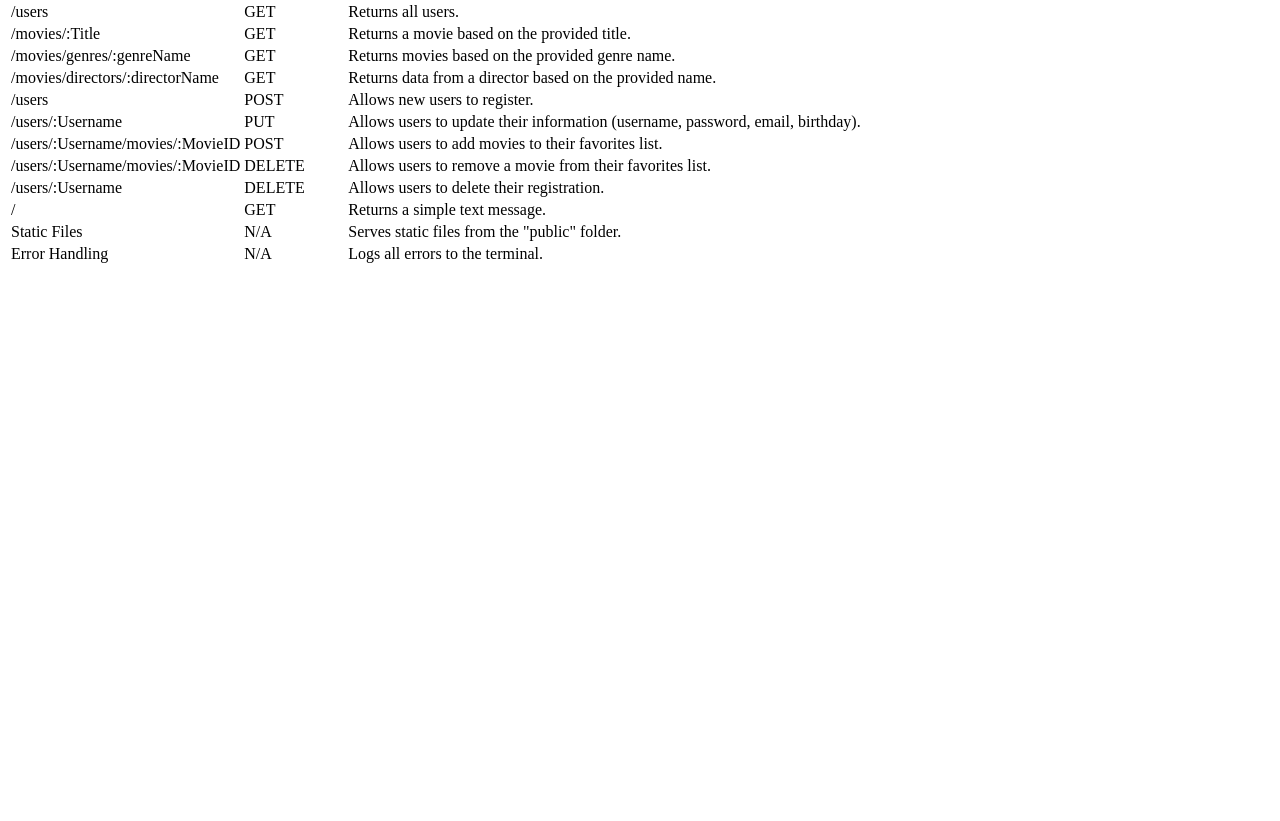
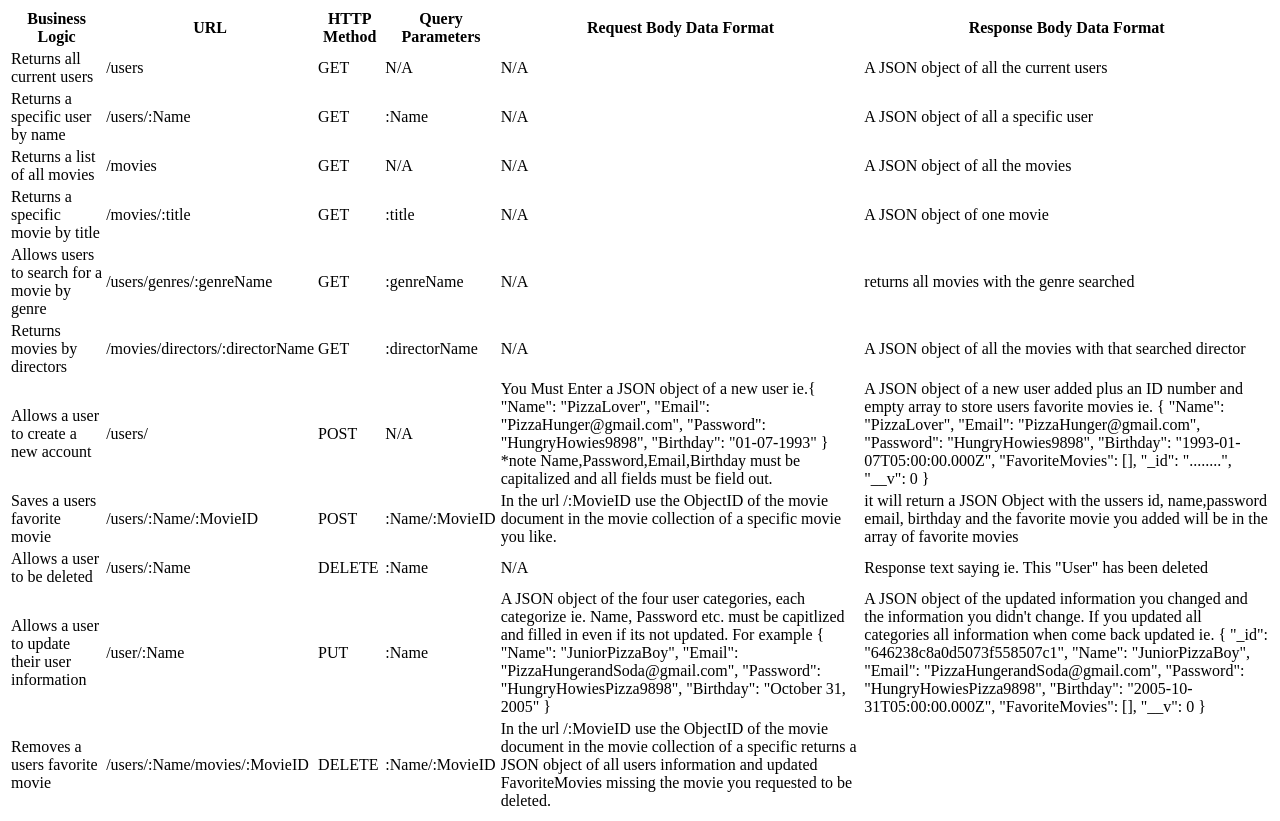
Before and after one commit to Bomtek9/movie_api, a website: page public/documentation.html in a window 1280 px wide. Shown: the part 176-997 px from the top of the page. Before the commit the page ends 800 px from the top, so only its background shows below. Drawn offline with Linux system fonts and the light colour scheme.

Commit message:
URL ENDpoints

```diff
--- a/public/documentation.html
+++ b/public/documentation.html
@@ -2,95 +2,164 @@
 <html lang="en">
 <head>
 	<meta charset="UTF-8">
+	<meta http-equiv="X-UA-Compatible" content="IE=edge">
 	<meta name="viewport" content="width=device-width, initial-scale=1.0">
-    <title>MyFlix Documentation</title>
+	<title>MyFlix App</title>
 </head>
 <body>
+	<section class="main-content">
 		<h1>MyFlix App</h1>
-
-    <p>This app is a “movies” web application. The web
-      application will provide users with access to information about different
-      movies, directors, and genres. Users will be able to sign up, update their
-      personal information, and create a list of their favorite movies.</p>
-
-
+		<p>This is a Api that allows users to sign up, update their personal information and make a list of their
+			favorite movies. This web application will provide users with an array of nostalgic movies, with the title,directors and
+			genre of the movies.
+		</p>
+	</section>
+	<h1>How To Use This API</h1>
 	<table>
 		<thead>
 			<tr>
-              <th>Endpoint</th>
+				<th>Business Logic</th>
+				<th>URL</th>
 				<th>HTTP Method</th>
-              <th>Description</th>
+				<th>Query Parameters</th>
+				<th>Request Body Data Format</th>
+				<th>Response Body Data Format</th>
 			</tr>
 		</thead>
+
 		<tbody>
 			<tr>
+				<td>Returns all current users</td>
+				<td>/users</td>
+				<td>GET</td>
+				<td>N/A</td>
+				<td>N/A</td>
+				<td>A JSON object of all the current users</td>
+			</tr>
+
+			<tr>
+				<td>Returns a specific user by name</td>
+				<td>/users/:Name</td>
+				<td>GET</td>
+				<td>:Name</td>
+				<td>N/A</td>
+				<td>A JSON object of all a specific user</td>
+			</tr>
+
+			<tr>
+				<td>Returns a list of all movies</td>
 				<td>/movies</td>
 				<td>GET</td>
-              <td>Returns all movies.</td>
+				<td>N/A</td>
+				<td>N/A</td>
+				<td>A JSON object of all the movies</td>
 			</tr>
+
 			<tr>
-              <td>/users</td>
+				<td>Returns a specific movie by title</td>
+				<td>/movies/:title</td>
 				<td>GET</td>
-              <td>Returns all users.</td>
+				<td>:title</td>
+				<td>N/A</td>
+				<td>A JSON object of one movie</td>
 			</tr>
+
 			<tr>
-              <td>/movies/:Title</td>
+				<td>Allows users to search for a movie by genre</td>
+				<td>/users/genres/:genreName</td>
 				<td>GET</td>
-              <td>Returns a movie based on the provided title.</td>
+				<td>:genreName</td>
+				<td>N/A</td>
+				<td>returns all movies with the genre searched</td>
 			</tr>
+
 			<tr>
-              <td>/movies/genres/:genreName</td>
-              <td>GET</td>
-              <td>Returns movies based on the provided genre name.</td>
-            </tr>
-            <tr>
+				<td>Returns movies by directors</td>
 				<td>/movies/directors/:directorName</td>
 				<td>GET</td>
-              <td>Returns data from a director based on the provided name.</td>
+				<td>:directorName</td>
+				<td>N/A</td>
+				<td>A JSON object of all the movies with that searched director</td>
 			</tr>
+
 			<tr>
-              <td>/users</td>
+				<td>Allows a user to create a new account</td>
+				<td>/users/</td>
 				<td>POST</td>
-              <td>Allows new users to register.</td>
+				<td>N/A</td>
+				<td>You Must Enter a JSON object of a new user ie.{
+					"Name": "PizzaLover",
+          "Email": "PizzaHunger@gmail.com",
+					"Password": "HungryHowies9898",
+					"Birthday": "01-07-1993"
+					} *note Name,Password,Email,Birthday must be capitalized and all fields must be field out. </td>
+				<td>A JSON object of a new user added plus an ID number and empty array to store users favorite movies
+					ie. {
+					"Name": "PizzaLover",
+          "Email": "PizzaHunger@gmail.com",
+					"Password": "HungryHowies9898",
+					"Birthday": "1993-01-07T05:00:00.000Z",
+					"FavoriteMovies": [],
+					"_id": "........",
+					"__v": 0
+					}</td>
 			</tr>
+
 			<tr>
-              <td>/users/:Username</td>
+				<td>Saves a users favorite movie</td>
+				<td>/users/:Name/:MovieID</td>
+				<td>POST</td>
+				<td>:Name/:MovieID</td>
+				<td>In the url /:MovieID use the ObjectID of the movie document in the movie collection of a specific
+					movie you like.</td>
+				<td>it will return a JSON Object with the ussers id, name,password email, birthday and the favorite
+					movie you added will be in the array of favorite movies </td>
+			</tr>
+
+			<tr>
+				<td>Allows a user to be deleted</td>
+				<td>/users/:Name</td>
+				<td>DELETE</td>
+				<td>:Name</td>
+				<td>N/A</td>
+				<td>Response text saying ie. This "User" has been deleted </td>
+			</tr>
+
+			<tr>
+				<td>Allows a user to update their user information</td>
+				<td>/user/:Name</td>
 				<td>PUT</td>
-              <td>Allows users to update their information (username, password, email, birthday).</td>
+				<td>:Name</td>
+				<td>A JSON object of the four user categories, each categorize ie. Name, Password etc. must be
+					capitlized and filled in even if its not updated. For example {
+					"Name": "JuniorPizzaBoy",
+					"Email": "PizzaHungerandSoda@gmail.com",
+          "Password": "HungryHowiesPizza9898",
+					"Birthday": "October 31, 2005"
+					}
+				</td>
+				<td>A JSON object of the updated information you changed and the information you didn't change. If you
+					updated all categories all information when come back updated ie. {
+					"_id": "646238c8a0d5073f558507c1",
+					"Name": "JuniorPizzaBoy",
+					"Email": "PizzaHungerandSoda@gmail.com",
+          "Password": "HungryHowiesPizza9898",
+					"Birthday": "2005-10-31T05:00:00.000Z",
+					"FavoriteMovies": [],
+					"__v": 0
+					} </td>
 			</tr>
+
 			<tr>
-              <td>/users/:Username/movies/:MovieID</td>
-              <td>POST</td>
-              <td>Allows users to add movies to their favorites list.</td>
-            </tr>
-            <tr>
-              <td>/users/:Username/movies/:MovieID</td>
+				<td>Removes a users favorite movie</td>
+				<td>/users/:Name/movies/:MovieID</td>
 				<td>DELETE</td>
-              <td>Allows users to remove a movie from their favorites list.</td>
-            </tr>
-            <tr>
-              <td>/users/:Username</td>
-              <td>DELETE</td>
-              <td>Allows users to delete their registration.</td>
-            </tr>
-            <tr>
-              <td>/</td>
-              <td>GET</td>
-              <td>Returns a simple text message.</td>
-            </tr>
-            <tr>
-              <td>Static Files</td>
-              <td>N/A</td>
-              <td>Serves static files from the "public" folder.</td>
-            </tr>
-            <tr>
-              <td>Error Handling</td>
-              <td>N/A</td>
-              <td>Logs all errors to the terminal.</td>
+				<td>:Name/:MovieID</td>
+				<td>In the url /:MovieID use the ObjectID of the movie document in the movie collection of a specific
+					returns a JSON object of all users information and updated FavoriteMovies missing the movie you
+					requested to be deleted.</td>
 			</tr>
 		</tbody>
 	</table>
-
-
 </body>
 </html>
```
Lines whose indentation alone changed are shown as unchanged.
